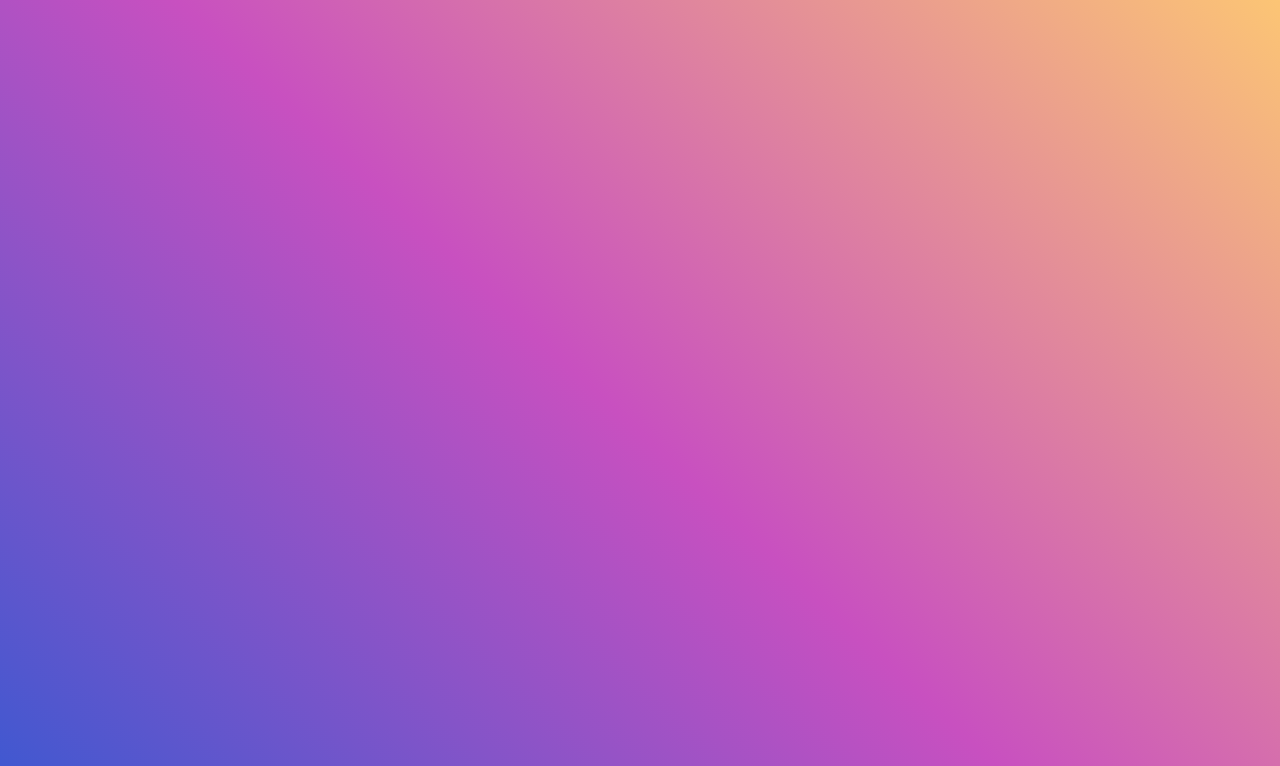
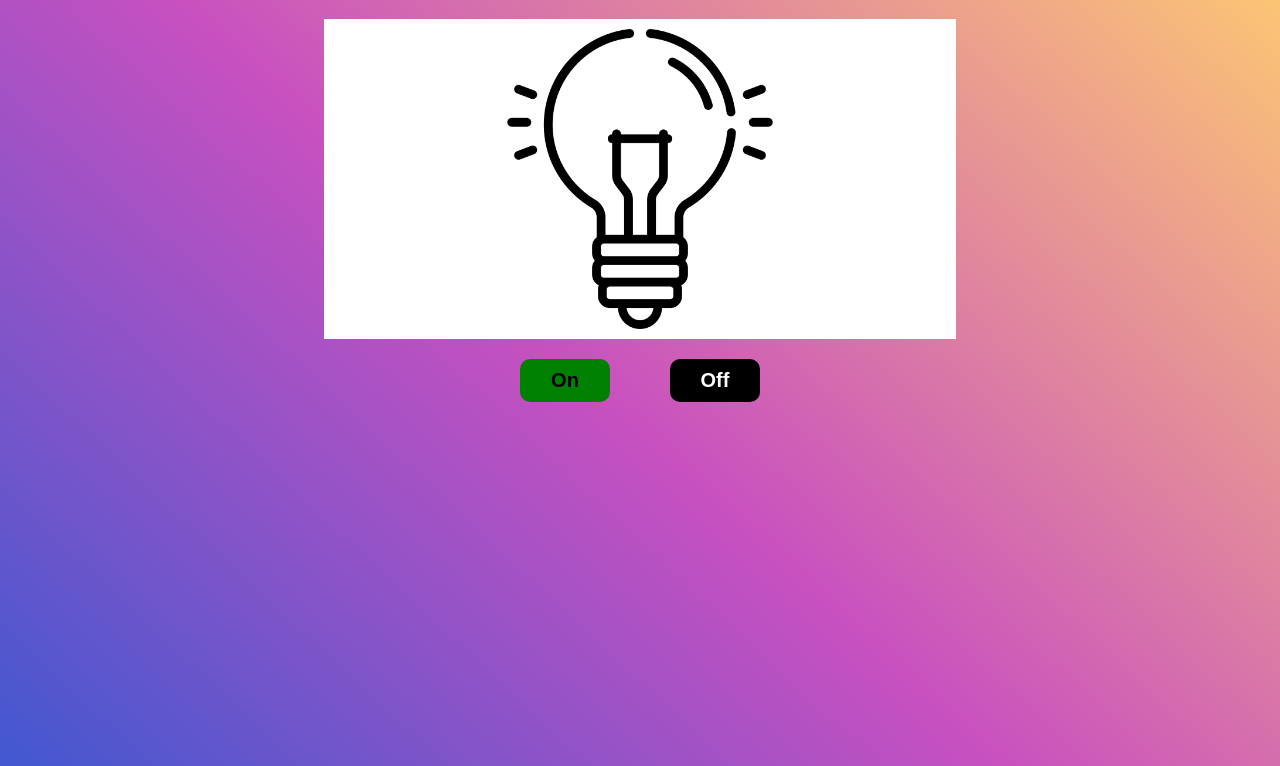
Before and after one commit to harshbhowate12/DOM_prct, a plain HTML site: page index.html in a window 1280 px wide. Shown: the part 63-829 px from the top of the page. Drawn offline with Linux system fonts and the light colour scheme.

Commit message:
added js

```diff
--- a/index.html
+++ b/index.html
@@ -14,9 +14,66 @@
             font-family: 'Gill Sans', 'Gill Sans MT', Calibri, 'Trebuchet MS', sans-serif;
             text-align: center;
         }
+        .container{
+            width: 50%;
+            background-color: #fff;
+            margin: 10px auto;
+            display: flex;
+            justify-content: center;
+        }
+        .img1{
+            height: 300px;
+            margin: 10px auto;
+        }
+        .buttons{
+            display: flex;
+            justify-content: center;
+        }
+        .btn{
+            width: 90px;
+            padding: 10px 20px;
+            border-radius: 10px;
+            border: none;
+            font-weight: bold;
+            font-size: 20px;
+            margin: 10px 30px;
+            box-shadow: 0 0 10 10px grey;
+        }
+        .btn:hover{
+            box-shadow: 0 0 10px rgba(0, 0, 0, 0.3);
+        }
+        .btn1{
+            background-color: green;
+        }
+        .btn2{
+            background-color: black;
+            color: white;
+        }
     </style>
 </head>
 <body>
     <h1>Bulb Toggler</h1>
+    <div class="container">
+        <img class="img1" src="./images/bulb-off.png" id="bulb"/>
+    </div>
+    <div class="buttons">
+        <button class="btn btn1" onclick="bulbToggler('on')">
+            On
+        </button>
+        <button class="btn btn2" onclick="bulbToggler('off')">
+            Off
+        </button>
+    </div>
+    <script>
+        function bulbToggler(status){
+            const bulbelement=document.getElementById('bulb');
+            if(status=='on'){
+                bulbelement.src = "./images/bulb-on.png";
+            }
+            else{
+                bulbelement.src = "./images/bulb-off.png";
+            }
+        }
+    </script>
 </body>
 </html>
```
